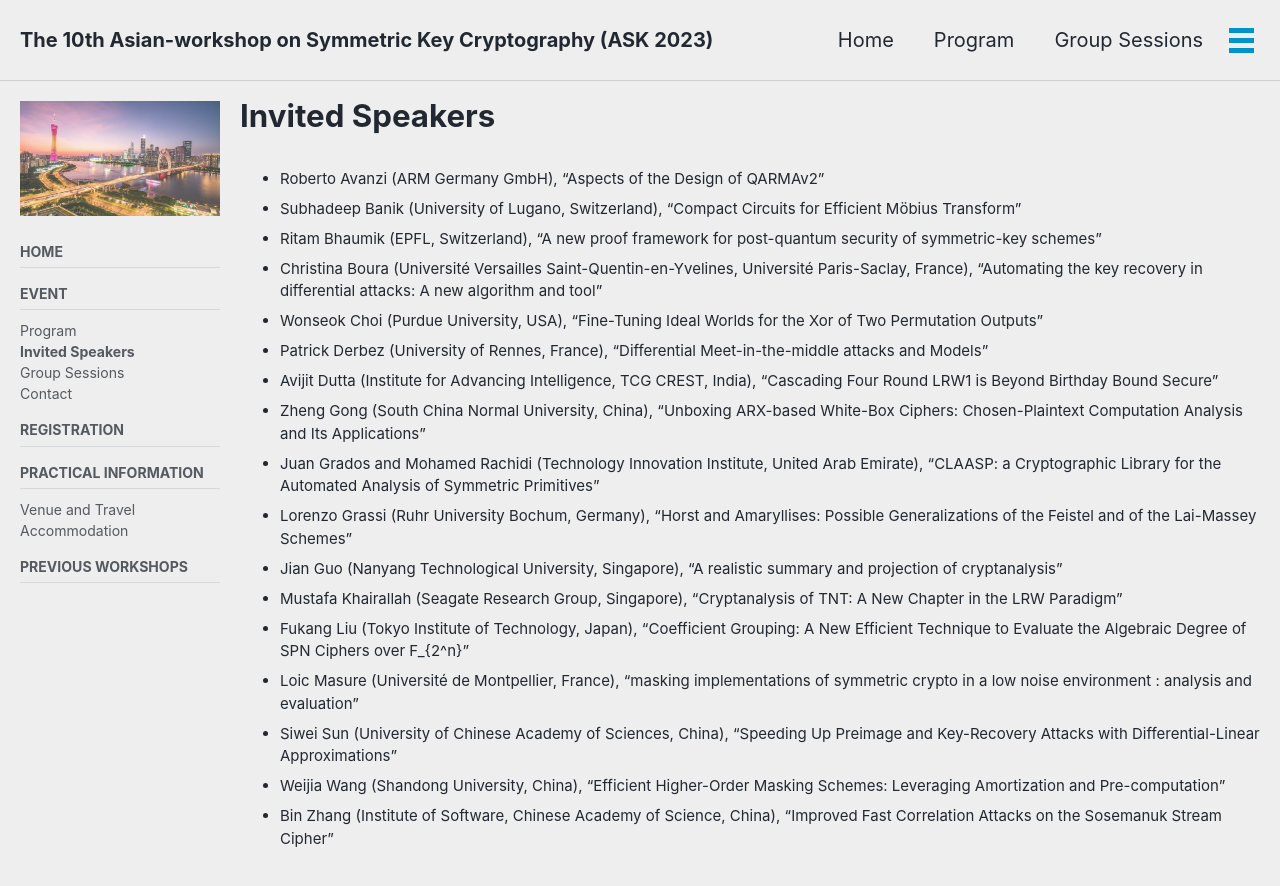
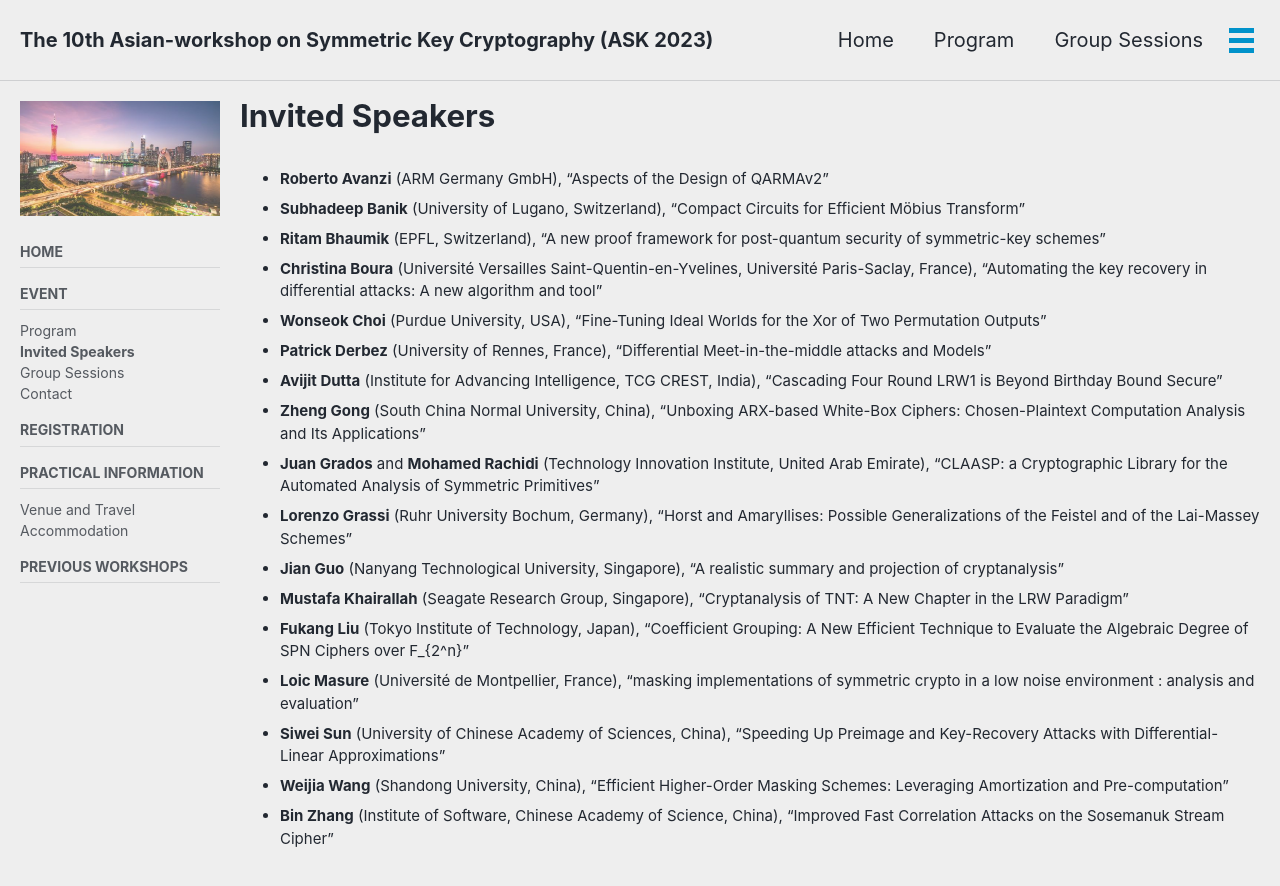
Before and after one commit to cryptanalysisbench/SATbench, a Jekyll site: the page built from invited.md, in a window 1280 px wide and 900 px high. Shown: the top 886 px of the window. Built offline with Jekyll 4.4.1, drawn with Linux system fonts in a browser that asks for light colours; cached includes are drawn as plain includes; nearby versions of some CDN libraries; our own code applies the rules of GitHub Pages for plain Markdown files.

```diff
--- a/invited.md
+++ b/invited.md
@@ -11,24 +11,23 @@ sidebar:
 
 # Invited Speakers
 
-- Roberto Avanzi (ARM Germany GmbH), “Aspects of the Design of QARMAv2”
-- Subhadeep Banik (University of Lugano, Switzerland), “Compact Circuits for Efficient Möbius Transform”
-- Ritam Bhaumik (EPFL, Switzerland), “A new proof framework for post-quantum security of symmetric-key schemes”
-- Christina Boura (Université Versailles Saint-Quentin-en-Yvelines, Université Paris-Saclay, France), “Automating the key recovery in differential attacks: A new algorithm and tool”
-- Wonseok Choi (Purdue University, USA), “Fine-Tuning Ideal Worlds for the Xor of Two Permutation Outputs”
-- Patrick Derbez (University of Rennes, France), “Differential Meet-in-the-middle attacks and Models”
-- Avijit Dutta (Institute for Advancing Intelligence, TCG CREST, India), “Cascading Four Round LRW1 is Beyond Birthday Bound Secure”
-- Zheng Gong (South China Normal University, China), “Unboxing ARX-based White-Box Ciphers: Chosen-Plaintext Computation Analysis and Its Applications”
-- Juan Grados and Mohamed Rachidi (Technology Innovation Institute, United Arab Emirate), “CLAASP: a Cryptographic Library for the Automated Analysis of Symmetric Primitives”
-- Lorenzo Grassi (Ruhr University Bochum, Germany), “Horst and Amaryllises: Possible Generalizations of the Feistel and of the Lai-Massey Schemes”
-- Jian Guo (Nanyang Technological University, Singapore), “A realistic summary and projection of cryptanalysis”
-- Mustafa Khairallah (Seagate Research Group, Singapore), “Cryptanalysis of TNT: A New Chapter in the LRW Paradigm”
-- Fukang Liu (Tokyo Institute of Technology, Japan), “Coefficient Grouping: A New Efficient Technique to Evaluate the Algebraic Degree of SPN Ciphers over F_{2^n}”
-- Loic Masure (Université de Montpellier, France), “masking implementations of symmetric crypto in a low noise environment : analysis and evaluation”
-- Siwei Sun (University of Chinese Academy of Sciences, China), “Speeding Up Preimage and Key-Recovery Attacks with Differential-Linear Approximations”
-- Weijia Wang (Shandong University, China), “Efficient Higher-Order Masking Schemes: Leveraging Amortization and Pre-computation”
-- Bin Zhang (Institute of Software, Chinese Academy of Science, China), “Improved Fast Correlation Attacks on the Sosemanuk Stream Cipher”
-
+- **Roberto Avanzi** (ARM Germany GmbH), “Aspects of the Design of QARMAv2”
+- **Subhadeep Banik** (University of Lugano, Switzerland), “Compact Circuits for Efficient Möbius Transform”
+- **Ritam Bhaumik** (EPFL, Switzerland), “A new proof framework for post-quantum security of symmetric-key schemes”
+- **Christina Boura** (Université Versailles Saint-Quentin-en-Yvelines, Université Paris-Saclay, France), “Automating the key recovery in differential attacks: A new algorithm and tool”
+- **Wonseok Choi** (Purdue University, USA), “Fine-Tuning Ideal Worlds for the Xor of Two Permutation Outputs”
+- **Patrick Derbez** (University of Rennes, France), “Differential Meet-in-the-middle attacks and Models”
+- **Avijit Dutta** (Institute for Advancing Intelligence, TCG CREST, India), “Cascading Four Round LRW1 is Beyond Birthday Bound Secure”
+- **Zheng Gong** (South China Normal University, China), “Unboxing ARX-based White-Box Ciphers: Chosen-Plaintext Computation Analysis and Its Applications”
+- **Juan Grados** and **Mohamed Rachidi** (Technology Innovation Institute, United Arab Emirate), “CLAASP: a Cryptographic Library for the Automated Analysis of Symmetric Primitives”
+- **Lorenzo Grassi** (Ruhr University Bochum, Germany), “Horst and Amaryllises: Possible Generalizations of the Feistel and of the Lai-Massey Schemes”
+- **Jian Guo** (Nanyang Technological University, Singapore), “A realistic summary and projection of cryptanalysis”
+- **Mustafa Khairallah** (Seagate Research Group, Singapore), “Cryptanalysis of TNT: A New Chapter in the LRW Paradigm”
+- **Fukang Liu** (Tokyo Institute of Technology, Japan), “Coefficient Grouping: A New Efficient Technique to Evaluate the Algebraic Degree of SPN Ciphers over F_{2^n}”
+- **Loic Masure** (Université de Montpellier, France), “masking implementations of symmetric crypto in a low noise environment : analysis and evaluation”
+- **Siwei Sun** (University of Chinese Academy of Sciences, China), “Speeding Up Preimage and Key-Recovery Attacks with Differential-Linear Approximations”
+- **Weijia Wang** (Shandong University, China), “Efficient Higher-Order Masking Schemes: Leveraging Amortization and Pre-computation”
+- **Bin Zhang** (Institute of Software, Chinese Academy of Science, China), “Improved Fast Correlation Attacks on the Sosemanuk Stream Cipher”
 
 
 
```
